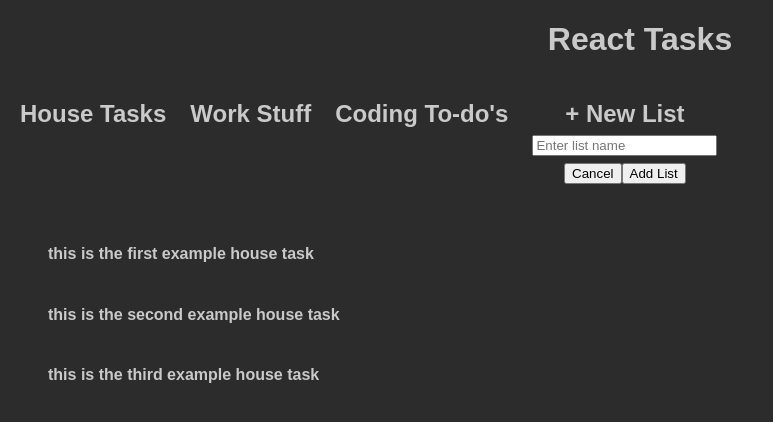
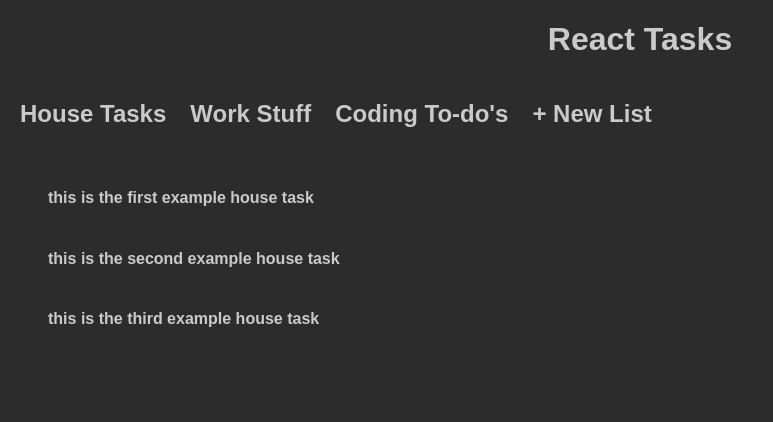
Before and after one commit to dblinkhorn/react-tasks, a React (Create React App) app: page / in a window 1280 px wide. Shown: the top 422 px of the page, without its empty margins (0-773 px from the left). Built offline with nearby package versions, Linux system fonts and the light colour scheme.

Commit message:
got new list form/buttons working. Need to move new list input to appear at top of tasks component

```diff
--- a/src/components/Lists/Lists.js
+++ b/src/components/Lists/Lists.js
@@ -1,12 +1,10 @@
 import React from 'react'
-import { useState } from 'react/cjs/react.development'
+import { useState } from 'react'
 import ListItem from './ListItem'
 import './Lists.css'
 import NewList from './NewList'
 
 const Lists = (props) => {
-
-  console.log(props);
 
   const [showAddNewList, setShowAddNewList] = useState(false);
 
@@ -23,6 +21,7 @@
         <NewList
           onAddNewList={props.addNewList}
           onShowAddNewList={setShowAddNewList}
+          showNewListInput={showAddNewList}
         />
       </li>
     </div>
--- a/src/components/Lists/NewList.js
+++ b/src/components/Lists/NewList.js
@@ -4,11 +4,9 @@
 
 const NewList = (props) => {
 
-  console.log(props.onShowAddNewList);
-
   const submitListFormHandler = (listData) => {
     props.onAddNewList(listData);
-    props.onShowAddNewList(false);
+    hideListFormHandler();
   };
 
   const hideListFormHandler = () => {
@@ -17,8 +15,8 @@
 
   return (
     <div className='list-item__title'>
-      <div onClick={props.onAddNewList}>+ New List</div>
-      {props.onShowAddNewList && (
+      <div onClick={props.onShowAddNewList}>+ New List</div>
+      {props.showNewListInput && (
         <NewListForm
           onSubmitListForm={submitListFormHandler}
           onCancel={hideListFormHandler}
--- a/src/components/Lists/NewListForm.js
+++ b/src/components/Lists/NewListForm.js
@@ -12,16 +12,17 @@
   const submitHandler = (event) => {
     event.preventDefault();
 
+    if (enteredListName !== '') {
       // set captured data from form and store in object
       const newListFormData = {
         id: Math.random().toString(),
         name: enteredListName,
         tasks: []
       }
-
-    // uses function prop passed down from NewExpense and
-    // executes it, which gets all submitted form data (expenseFormData)
       props.onSubmitListForm(newListFormData);
+    } else {
+      alert('Must enter a list name.')
+    }
 
     // reset all form values after submit
     setEnteredListName('');
@@ -36,7 +37,7 @@
           value={enteredListName}
           onChange={listNameChangeHandler}
         />
-        <div className='new-expense__actions'>
+        <div className='new-list__buttons'>
           <button type='button' onClick={props.onCancel}>Cancel</button>
           <button type='submit'>Add List</button>
         </div>
```
Also changed, not shown: src/App.js (+5 -3 lines), src/components/UI/Header.js (renamed from src/components/Header.js). Lines whose indentation alone changed are shown as unchanged.
